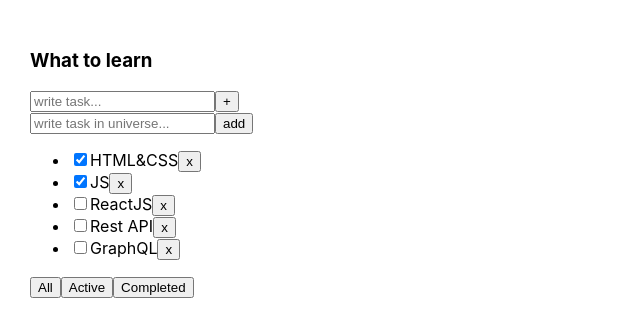
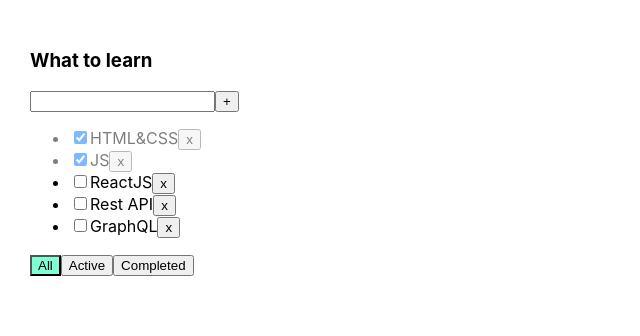
Before and after one commit to aliaksandr-batskalevich/3-react-toDoList, a React (Create React App) app: page / in a window 1280 px wide. Shown: the top 336 px of the page, without its empty margins (0-640 px from the left). Built offline with nearby package versions, Linux system fonts and the light colour scheme.

Commit message:
files of 4th week

```diff
--- a/src/App.tsx
+++ b/src/App.tsx
@@ -1,7 +1,7 @@
 import React, {useState} from 'react';
-import './App.css';
+import './App.css'
 import {Todolist} from './Todolist';
-import {v1} from "uuid";
+import {v1} from 'uuid';
 
 export type FilterValuesType = "all" | "active" | "completed";
 
@@ -14,36 +14,37 @@
         {id: v1(), title: "Rest API", isDone: false},
         {id: v1(), title: "GraphQL", isDone: false},
     ]);
-    let [filter, setFilter] = useState<FilterValuesType>("all");
 
     function removeTask(id: string) {
         let filteredTasks = tasks.filter(t => t.id != id);
         setTasks(filteredTasks);
     }
-    const addTask = (data: string) => {
-        setTasks([{id: v1(), title: data, isDone: false}, ...tasks])
+
+    function addTask(title: string) {
+        let task = {id: v1(), title: title, isDone: false};
+        let newTasks = [task, ...tasks];
+        setTasks(newTasks);
     }
-    const setCheckbox = (idIn: string) => {
-        let tasksAfter = tasks.map(el => {
-            if (el.id === idIn) {
-                return {id: el.id, title: el.title, isDone: !el.isDone}
-            }
-            return el
-        });
-        setTasks(tasksAfter);
+
+    const setDone = (id: string, checked: boolean) => {
+        setTasks(tasks.map(el => el.id === id ? {...el, isDone: checked} : el))
+    }
+
+    let [filter, setFilter] = useState<FilterValuesType>("all");
+
+    let tasksForTodolist = tasks;
+
+    if (filter === "active") {
+        tasksForTodolist = tasks.filter(t => !t.isDone);
+    }
+    if (filter === "completed") {
+        tasksForTodolist = tasks.filter(t => t.isDone);
     }
 
     function changeFilter(value: FilterValuesType) {
         setFilter(value);
     }
 
-    let tasksForTodolist = tasks;
-    if (filter === "active") {
-        tasksForTodolist = tasks.filter(t => t.isDone === false);
-    }
-    if (filter === "completed") {
-        tasksForTodolist = tasks.filter(t => t.isDone === true);
-    }
 
     return (
         <div className="App">
@@ -51,9 +52,9 @@
                       tasks={tasksForTodolist}
                       removeTask={removeTask}
                       changeFilter={changeFilter}
-                      callbackAddTask={addTask}
-                      callbackSetCheckbox={setCheckbox}
-            />
+                      addTask={addTask}
+                      setDone={setDone}
+                      filter={filter}/>
         </div>
     );
 }
--- /dev/null
+++ b/src/Todolist.module.css
@@ -0,0 +1,15 @@
+.error {
+    border: red 1px solid;
+}
+
+.errorMessage {
+    color: red;
+}
+
+.activeFilter {
+    background-color: aquamarine;
+}
+
+.isDone {
+    opacity: 0.5;
+}
--- a/src/Todolist.tsx
+++ b/src/Todolist.tsx
@@ -1,96 +1,88 @@
 import React, {ChangeEvent, KeyboardEvent, useState} from 'react';
 import {FilterValuesType} from './App';
-import {Button} from "./components/Button";
-import {FullInput} from "./components/FullInput";
-import {UniversalInput} from "./components/UniversalInput";
+import s from './Todolist.module.css'
 
 type TaskType = {
     id: string
     title: string
     isDone: boolean
 }
+type errorType = null | string
+
 type PropsType = {
     title: string
     tasks: Array<TaskType>
     removeTask: (taskId: string) => void
     changeFilter: (value: FilterValuesType) => void
-    callbackAddTask: (data: string) => void
-    callbackSetCheckbox: (idIn: string) => void
+    addTask: (title: string) => void
+    setDone: (id: string, checked: boolean) => void
+    filter: FilterValuesType
 }
 
 export function Todolist(props: PropsType) {
 
-    // state for UniversalInput
-    let [inputData, setInputData] = useState<string>('');
-    // functions for UniversalInput
-    const onChangeInputHandler = (event: ChangeEvent<HTMLInputElement>) => {
-        setInputData(event.currentTarget.value)
+    let [title, setTitle] = useState("")
+    let [error, setError] = useState<errorType>(null)
+
+    const makeError = (error: errorType) => {
+        setError(error)
     }
-    const addTaskAndNull = () => {
-        props.callbackAddTask(inputData);
-        setInputData('');
+
+    const addTask = () => {
+        if (title.trim()) {
+            props.addTask(title.trim());
+            setTitle("");
+        } else {
+            makeError('Title is required');
+        }
     }
-    const onKeyPressInputHandler = (event: KeyboardEvent<HTMLInputElement>) => {
-        event.key === 'Enter' && inputData.length != 0 && addTaskAndNull();
+    const onChangeHandler = (e: ChangeEvent<HTMLInputElement>) => {
+        setTitle(e.currentTarget.value);
+        makeError(null);
     }
-    const onclickButtonHandler = () => {
-        inputData.length != 0 && addTaskAndNull();
+    const onKeyPressHandler = (e: KeyboardEvent<HTMLInputElement>) => {
+        if (e.key === 'Enter') {
+            addTask();
+        }
+    }
+    const onAllClickHandler = () => props.changeFilter("all");
+    const onActiveClickHandler = () => props.changeFilter("active");
+    const onCompletedClickHandler = () => props.changeFilter("completed");
+    const onChangeInputHandler = (id: string, checked: boolean) => {
+        props.setDone(id, checked);
     }
 
 
-    const addTaskCallbackHandler = (inputData: string) => {
-        props.callbackAddTask(inputData)
-    }
-    const chFilHandler = (filterValues: FilterValuesType) => {
-        props.changeFilter(filterValues);
-    }
-    const remTaskButHandler = (taskId: string) => {
-        props.removeTask(taskId);
-    }
-    const onClickInputHandler = (idIn: string) => {
-        props.callbackSetCheckbox(idIn);
-    }
-
-    let tasks = props.tasks.map(t => {
-        return (
-            <li key={t.id}>
-                <input type="checkbox" checked={t.isDone} onClick={() => onClickInputHandler(t.id)}/>
-                <span>{t.title}</span>
-                <Button title={'x'} callback={() => remTaskButHandler(t.id)}/>
-            </li>
-        )
-    })
-
     return <div>
         <h3>{props.title}</h3>
-        {/* FullInput */}
-        <FullInput
-            placeHolderName={'write task...'}
-            nameOfButton={'+'}
-            addTaskCallback={addTaskCallbackHandler}
-        />
-        {/* UniversalInput */}
-        <UniversalInput
-            value={inputData}
-            onChange={onChangeInputHandler}
-            onKeyPress={onKeyPressInputHandler}
-            placeholder={'write task in universe...'}
-        />
-        <Button title={'add'} callback={onclickButtonHandler}/>
+        <div>
+            <input value={title}
+                   onChange={onChangeHandler}
+                   onKeyPress={onKeyPressHandler}
+                   className={error ? s.error : ''}
+            />
+            <button onClick={addTask}>+</button>
+        </div>
+        {error && <div className={s.errorMessage}>{error}</div>}
+        <ul>
+            {
+                props.tasks.map(t => {
 
-        <ul>
-            {tasks}
+                    const onClickHandler = () => props.removeTask(t.id)
+
+                    return <li key={t.id} className={t.isDone ? s.isDone : ''}>
+                        <input type="checkbox" checked={t.isDone}
+                               onChange={(event) => onChangeInputHandler(t.id, event.currentTarget.checked)}/>
+                        <span>{t.title}</span>
+                        <button onClick={onClickHandler}>x</button>
+                    </li>
+                })
+            }
         </ul>
         <div>
-            <Button title={'All'} callback={() => {
-                chFilHandler('all')
-            }}/>
-            <Button title={'Active'} callback={() => {
-                chFilHandler('active')
-            }}/>
-            <Button title={'Completed'} callback={() => {
-                chFilHandler('completed')
-            }}/>
+            <button className={props.filter === "all" ? s.activeFilter : ''} onClick={onAllClickHandler}>All</button>
+            <button className={props.filter === "active" ? s.activeFilter : ''} onClick={onActiveClickHandler}>Active</button>
+            <button className={props.filter === "completed" ? s.activeFilter : ''} onClick={onCompletedClickHandler}>Completed</button>
         </div>
     </div>
 }
--- a/src/components/Button.tsx
+++ /dev/null
@@ -1,17 +0,0 @@
-import React from "react";
-
-type ButtonPropsType = {
-    title: string
-    callback: () => void
-}
-
-export const Button = (props: ButtonPropsType) => {
-
-    const onClickButtonHandler = () => {
-        props.callback();
-    }
-
-    return (
-            <button onClick={onClickButtonHandler}>{props.title}</button>
-    );
-}
--- a/src/components/FullInput.tsx
+++ /dev/null
@@ -1,42 +0,0 @@
-import React, {ChangeEvent, KeyboardEvent, useState} from "react";
-import {Button} from "./Button";
-
-type FullInputPropsType = {
-    placeHolderName: string
-    nameOfButton: string
-    addTaskCallback: (inputData: string) => void
-}
-
-export const FullInput = (props: FullInputPropsType) => {
-
-    let [inputData, setInputData] = useState<string>('');
-
-    const onChangeInputHandler = (event: ChangeEvent<HTMLInputElement>) => {
-        setInputData(event.currentTarget.value)
-    }
-    const addTaskAndNull = () => {
-        props.addTaskCallback(inputData);
-        setInputData('');
-    }
-    const onKeyPressInputHandler = (event: KeyboardEvent<HTMLInputElement>) => {
-        event.key === 'Enter' && inputData.length != 0 && addTaskAndNull();
-    }
-    const onclickButtonHandler = () => {
-        inputData.length != 0 && addTaskAndNull();
-    }
-
-    return (
-        <div>
-            <input
-                value={inputData}
-                onChange={onChangeInputHandler}
-                onKeyPress={onKeyPressInputHandler}
-                placeholder={props.placeHolderName}
-            />
-            <Button
-                title={props.nameOfButton}
-                callback={onclickButtonHandler}
-            />
-        </div>
-    )
-}
--- a/src/components/UniversalInput.tsx
+++ /dev/null
@@ -1,19 +0,0 @@
-import React, {ChangeEvent, KeyboardEvent} from "react";
-
-type UniversalInputPropsType = {
-    value: string
-    onChange: (event: ChangeEvent<HTMLInputElement>) => void
-    onKeyPress: (event: KeyboardEvent<HTMLInputElement>) => void
-    placeholder: string
-}
-
-export const UniversalInput = (props: UniversalInputPropsType) => {
-    return (
-        <input
-            value={props.value}
-            onChange={props.onChange}
-            onKeyPress={props.onKeyPress}
-            placeholder={props.placeholder}
-        />
-    )
-}
```
